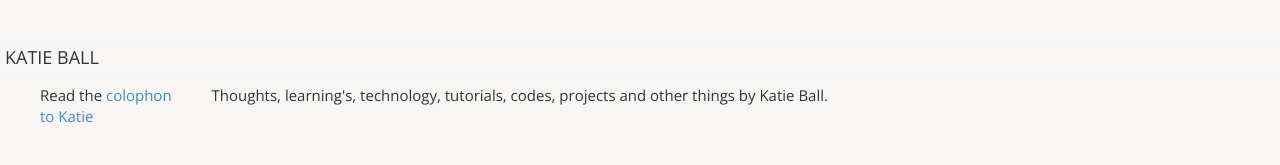
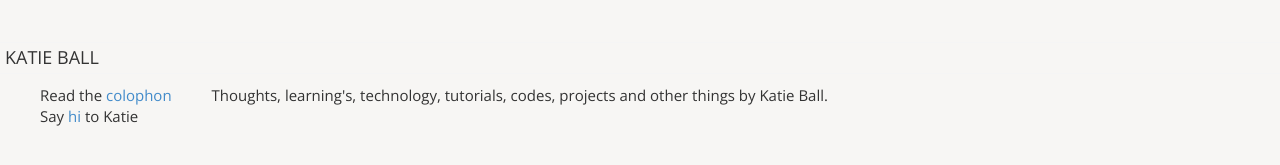
Before and after one commit to roachhd/roachhd.github.io, a Jekyll site: the page built from index.html, in a window 1280 px wide. Shown: the part 444-609 px from the top of the page. Built offline with Jekyll 4.4.1, drawn with Linux system fonts in a browser that asks for light colours; nearby versions of some CDN libraries.

Commit message:
Update footer.html

```diff
--- a/_includes/footer.html
+++ b/_includes/footer.html
@@ -8,7 +8,7 @@
       <div class="footer-col  footer-col-1">
         <ul class="contact-list">
           <li>Read the <a href="/colophon/">colophon</a/li>
-          <li><a href="mailto:{{ site.email }}"> to Katie</a></li>
+          <li>Say <a href="mailto:{{ site.email }}">hi</a> to Katie</li>
         </ul>
       </div>
 
```
